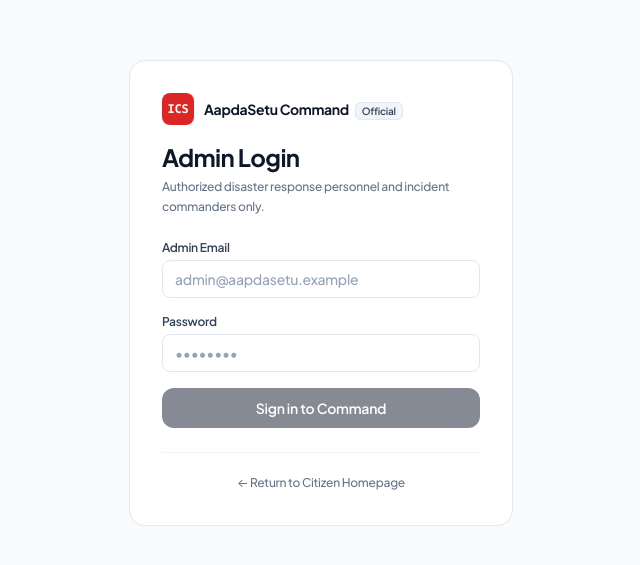
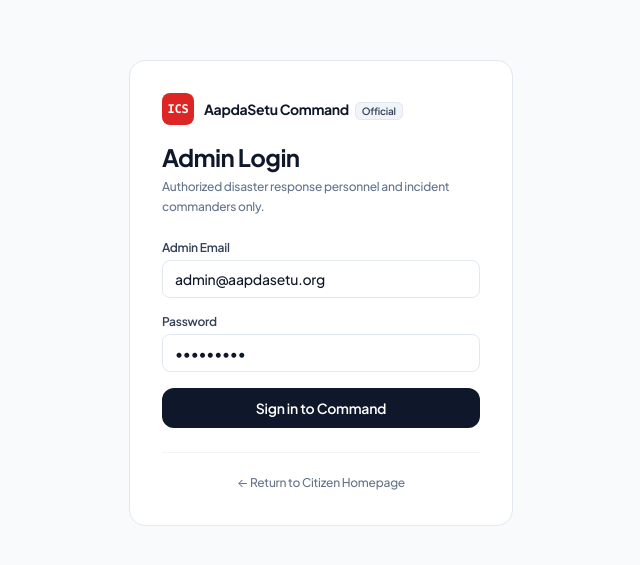
Before and after one commit to MrinallSamal-byte/SIH, a React (Vite) app in the folder frontend-aapdasetu/: page /#/admin/login in a window 1280 px wide. Shown: the part 107-672 px from the top of the page, without its empty margins (319-959 px from the left). Built offline with nearby package versions, Linux system fonts and the light colour scheme; no server answers.

Commit message:
feat: prefill default credentials in admin and volunteer login pages

```diff
--- a/frontend-aapdasetu/src/pages/admin/Login.tsx
+++ b/frontend-aapdasetu/src/pages/admin/Login.tsx
@@ -7,8 +7,8 @@ import { useAuth } from '../../hooks/useAuth'
 export default function AdminLogin() {
   const { login, loading, error } = useAuth()
   const navigate = useNavigate()
-  const [email, setEmail] = useState('')
-  const [password, setPassword] = useState('')
+  const [email, setEmail] = useState('admin@aapdasetu.org')
+  const [password, setPassword] = useState('Admin@123')
 
   const onSubmit = async (e: FormEvent) => {
     e.preventDefault()
--- a/frontend-aapdasetu/src/pages/volunteer/Login.tsx
+++ b/frontend-aapdasetu/src/pages/volunteer/Login.tsx
@@ -7,8 +7,8 @@ import { useVolunteerAuth } from '../../hooks/useVolunteerAuth'
 export default function VolunteerLogin() {
   const { login, loading, error } = useVolunteerAuth()
   const navigate = useNavigate()
-  const [email, setEmail] = useState('')
-  const [password, setPassword] = useState('')
+  const [email, setEmail] = useState('volunteer@aapdasetu.in')
+  const [password, setPassword] = useState('Volunteer@123')
 
   const onSubmit = async (e: FormEvent) => {
     e.preventDefault()
```
